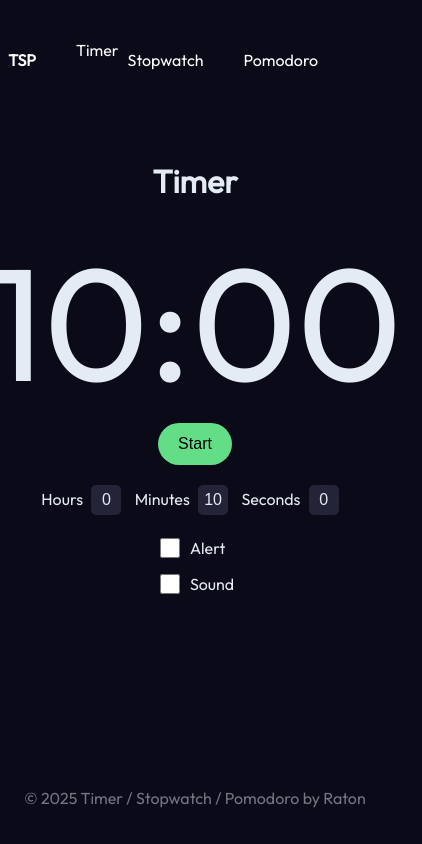
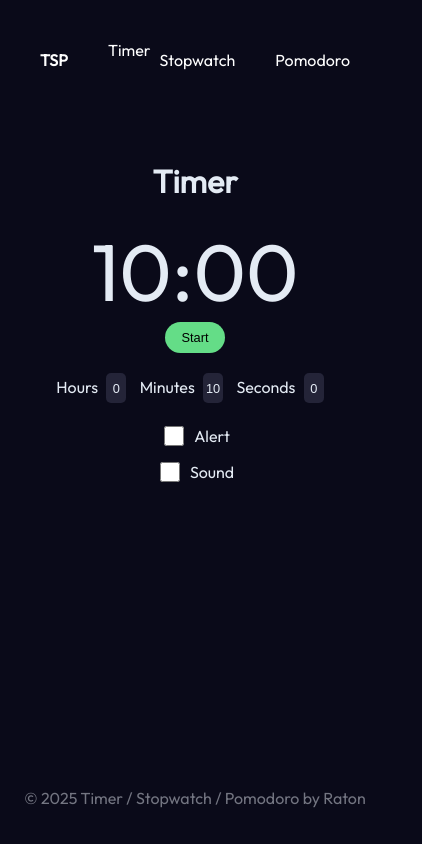
Before and after one commit to raaaton/Timer-Stopwatch-Pomodoro, a plain HTML site: page index.html in a window 390 px wide. Shown: the whole page, 422 px wide, since content can reach past the window. Drawn offline with Linux system fonts and the light colour scheme.

Commit message:
added responsive layout

```diff
--- a/src/style.css
+++ b/src/style.css
@@ -48,7 +48,7 @@ nav ul {
 	justify-content: end;
 	align-items: center;
 	padding: 40px;
-	margin: 0;
+	margin: 0 auto;
 }
 
 nav li a{
@@ -218,3 +218,36 @@ footer {
 	color: var(--blueish-grey);
 	padding: 20px;
 }
+
+.copyright-p {
+	text-align: center;
+}
+
+@media (max-width: 768px) {
+	.timer-display,
+	.stopwatch-display,
+	.pomodoro-display {
+		font-size: 5rem;
+	}
+
+	button {
+		padding: 0.5rem 1rem;
+		font-size: 0.8rem;
+	}
+
+	input[type="number"] {
+		width: 20px;
+		height: 15px;
+		font-size: 0.8rem;
+	}
+
+	.settings {
+		flex-direction: column;
+		align-items: center;
+	}
+
+	.checkbox-container {
+		flex-direction: column;
+		align-items: center;
+	}
+}
```
